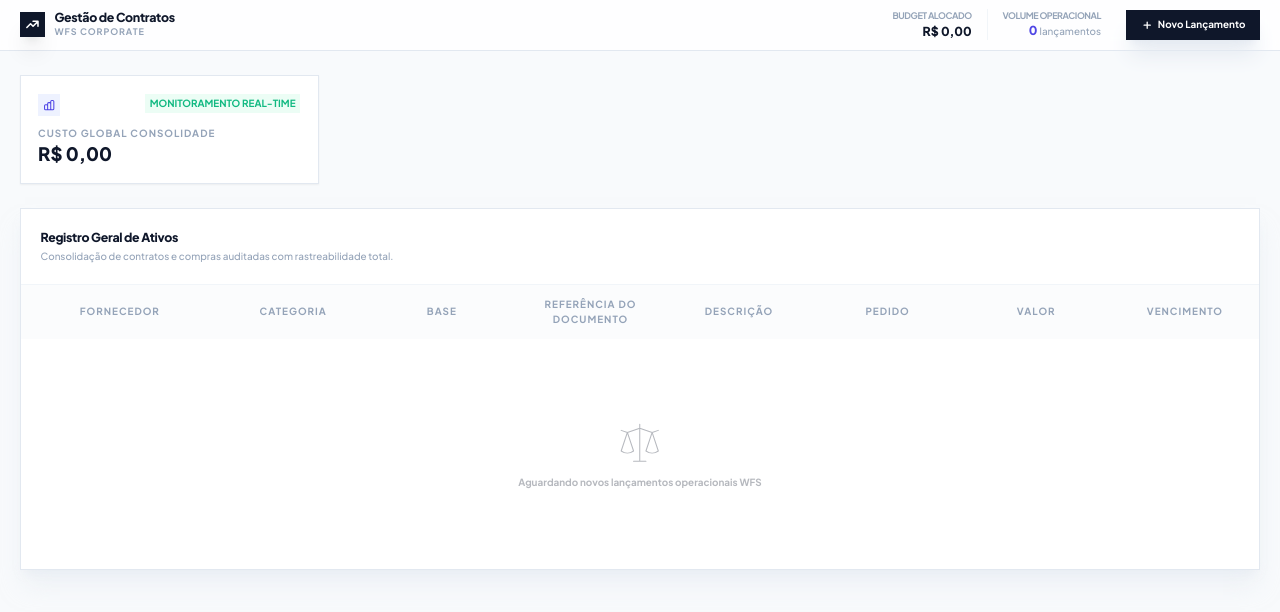
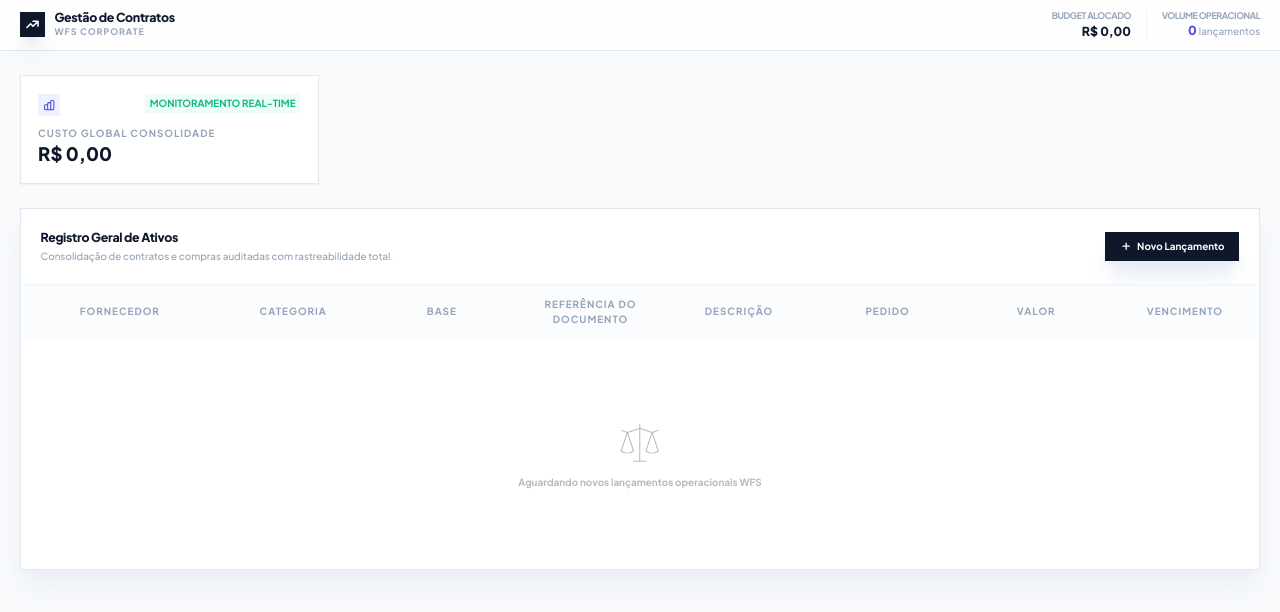
Before and after one commit to teca-admin/Gest-o-de-Contratos---WFS, a React (Vite) app: page / in a window 1280 px wide. Shown: the top 612 px of the page. Built offline with nearby package versions, Linux system fonts and the light colour scheme.

Commit message:
feat: Move "Novo Lançamento" button
The button to create a new record was moved from the header to the "Registro Geral de Ativos" section to improve contextual relevance.

```diff
--- a/App.tsx
+++ b/App.tsx
@@ -106,15 +106,6 @@ const App: React.FC = () => {
                 <p className="text-xl font-extrabold text-indigo-600">{records.length} <span className="text-[11px] font-medium text-slate-400">lançamentos</span></p>
               </div>
             </div>
-            <button
-              onClick={() => setIsModalOpen(true)}
-              className="bg-slate-900 hover:bg-slate-800 text-white font-bold py-3 px-6 transition-all shadow-xl shadow-slate-200 flex items-center gap-2 active:scale-95"
-            >
-              <svg className="w-5 h-5" fill="none" viewBox="0 0 24 24" stroke="currentColor">
-                <path strokeLinecap="round" strokeLinejoin="round" strokeWidth={2.5} d="M12 6v6m0 0v6m0-6h6m-6 0H6" />
-              </svg>
-              Novo Lançamento
-            </button>
           </div>
         </div>
       </header>
@@ -155,6 +146,15 @@ const App: React.FC = () => {
               <h2 className="text-xl font-extrabold text-slate-900 tracking-tight">Registro Geral de Ativos</h2>
               <p className="text-[11px] text-slate-400 font-medium mt-1">Consolidação de contratos e compras auditadas com rastreabilidade total.</p>
             </div>
+            <button
+              onClick={() => setIsModalOpen(true)}
+              className="bg-slate-900 hover:bg-slate-800 text-white font-bold py-3 px-6 transition-all shadow-xl shadow-slate-200 flex items-center gap-2 active:scale-95"
+            >
+              <svg className="w-5 h-5" fill="none" viewBox="0 0 24 24" stroke="currentColor">
+                <path strokeLinecap="round" strokeLinejoin="round" strokeWidth={2.5} d="M12 6v6m0 0v6m0-6h6m-6 0H6" />
+              </svg>
+              Novo Lançamento
+            </button>
           </div>
 
           <div className="overflow-x-auto">
```
